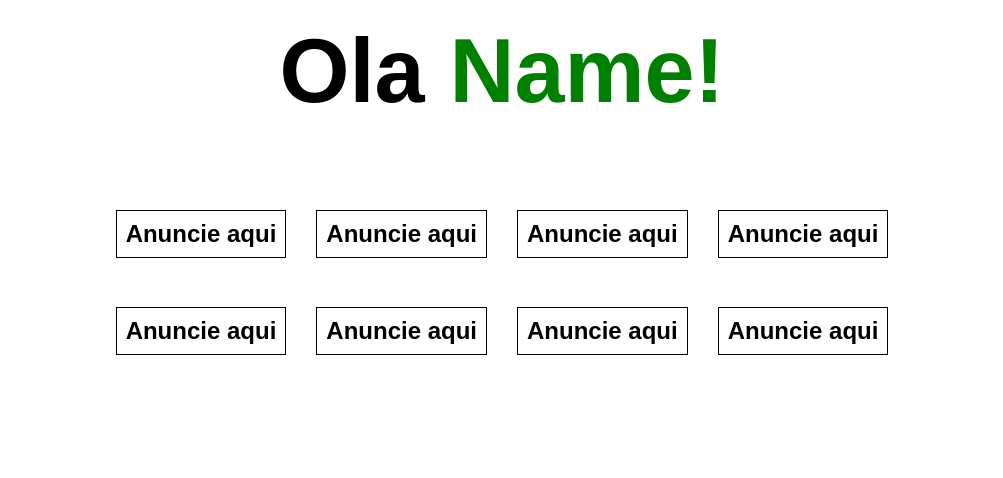
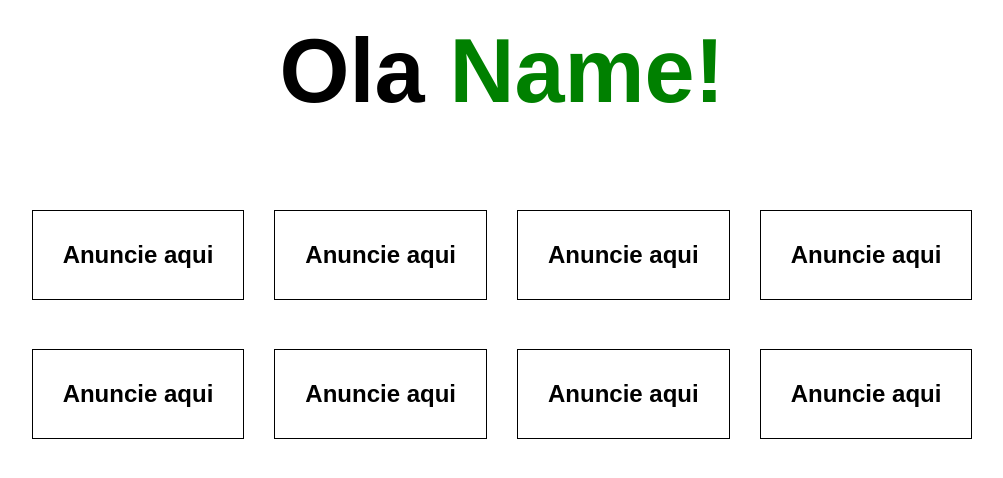
Before and after one commit to LucasMartins17/Anuncios-IFSP, a PHP site: page /olaname.html in a window 1280 px wide. Shown: the part 100-578 px from the top of the page, without its empty margins (138-1141 px from the left). Run offline with PHP 8.4, Linux system fonts and the light colour scheme.

Commit message:
ajuste no css

```diff
--- a/ParteLucas/PastaOlaname/style.css
+++ b/ParteLucas/PastaOlaname/style.css
@@ -68,7 +68,7 @@ header {
 
 .container .meus-anuncios > h2 {
     border:  1px  solid black;
-    padding: 9px;
+    padding: 30px;
 
 }
 
@@ -82,6 +82,6 @@ header {
 
 .container .meus-avisos > h2 {
     border: 1px solid black;
-    padding: 9px;
+    padding: 30px;
 
 }
```
